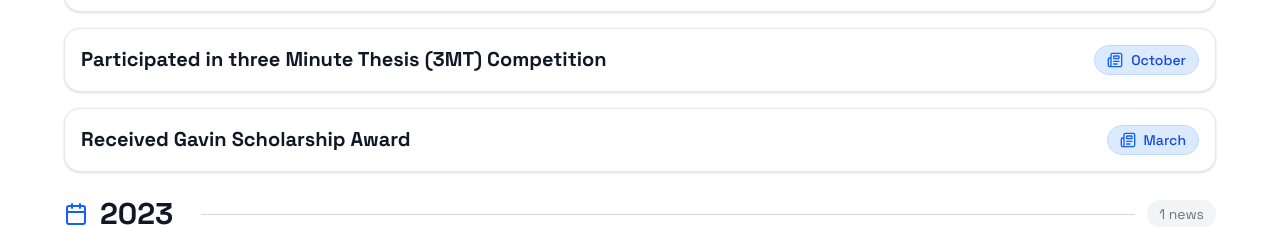
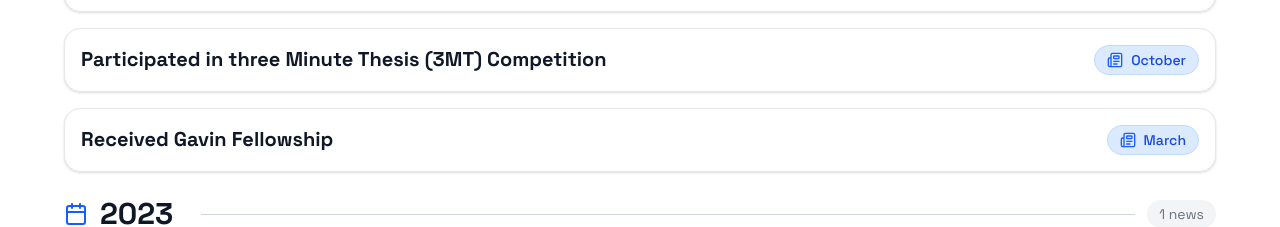
Before and after one commit to MahaZainab/MahaZainab.github.io, a React (Vite) app: page / in a window 1280 px wide. Shown: the part 2105-2332 px from the top of the page. Built offline with nearby package versions, Linux system fonts and the light colour scheme.

Commit message:
Auto commit on save

```diff
--- a/src/data/content.ts
+++ b/src/data/content.ts
@@ -134,7 +134,7 @@ export const news: News[] = [
   },
   {
     id: 4,
-    title: "Received Gavin Scholarship Award",
+    title: "Received Gavin Fellowship",
     year: "2025",
     category: "March",
   },
```
